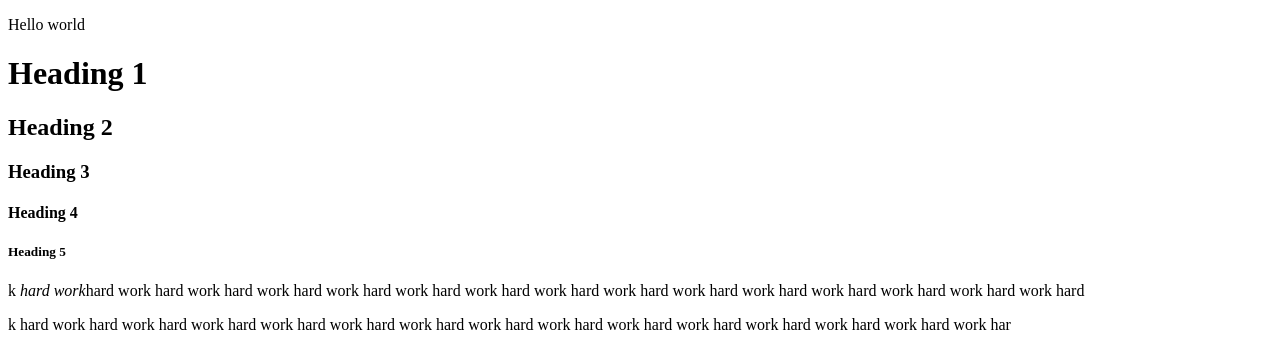
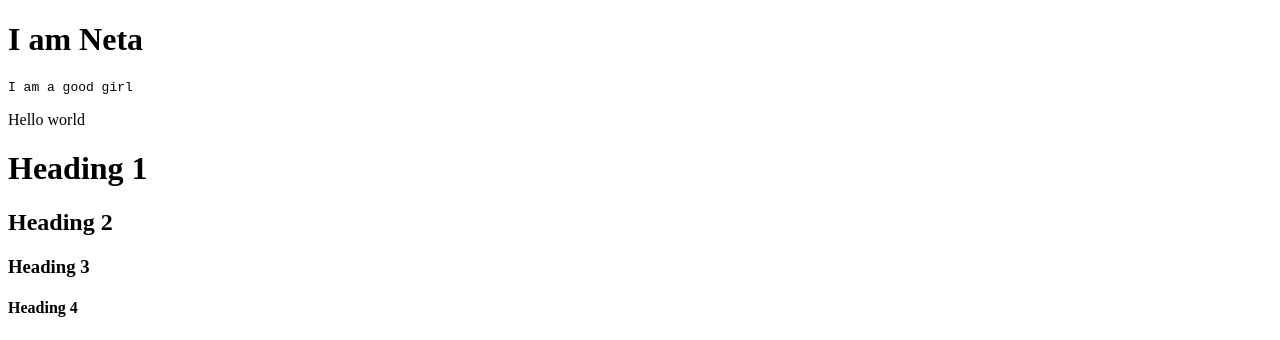
Before and after one commit to Neha-lgtm/start_html, a plain HTML site: page index.html in a window 1280 px wide. Shown: the top 340 px of the page. Drawn offline with Linux system fonts and the light colour scheme.

Commit message:
tag changes

```diff
--- a/index.html
+++ b/index.html
@@ -4,10 +4,12 @@
 <head>
     <meta charset="UTF-8">
     <meta name="viewport" content="width=device-width, initial-scale=1.0">
-    <title>Document</title>
+    <title>Neha</title>
 </head>
 
 <body>
+    <h1>I am Neta</h1>
+    <pre>I am a good girl</pre>
     <p> Hello world </p>
     <h1> Heading 1 </h1>
     <h2> Heading 2 </h2>
```
